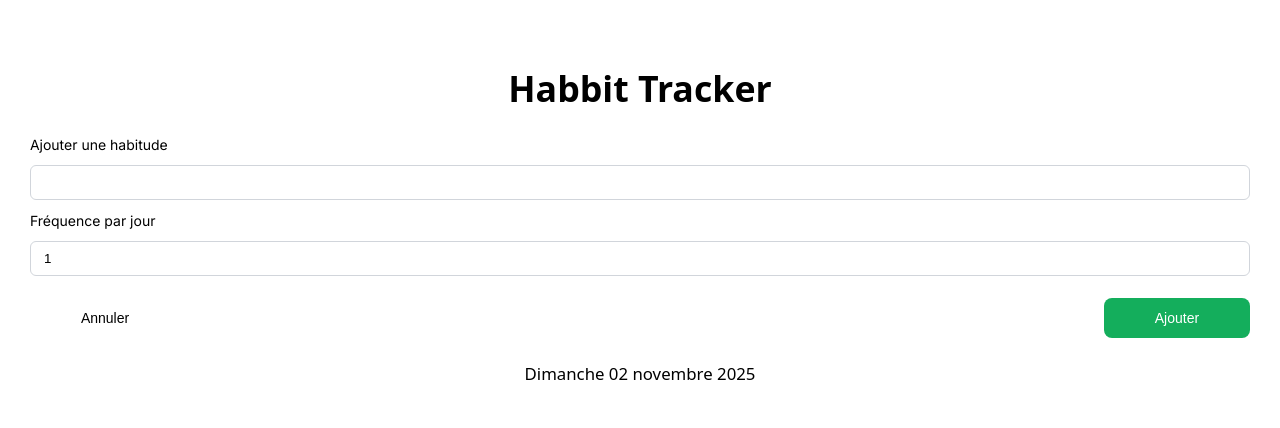
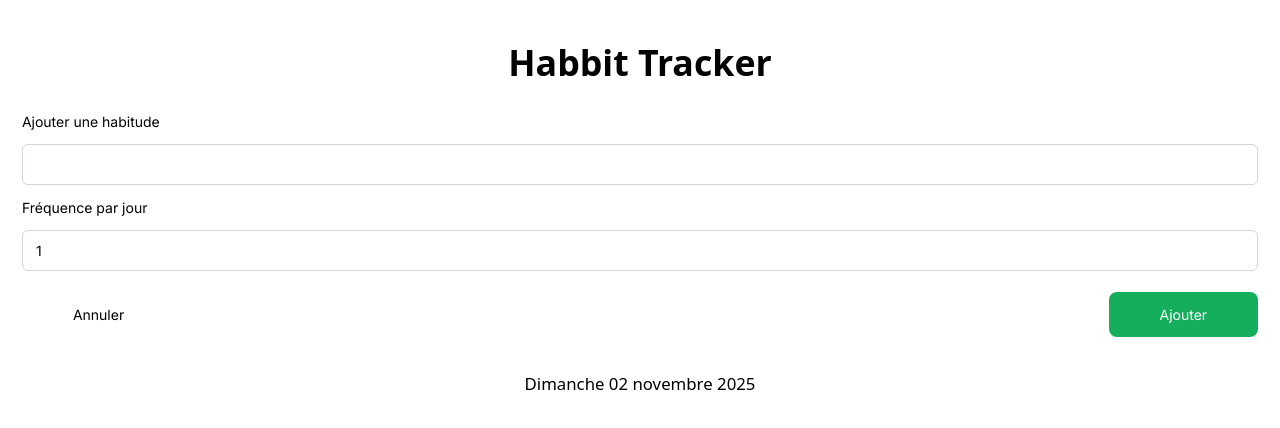
Before and after one commit to jmarcm/habbit-tracker, a React (Vite) app in the folder habbit-tracker/: page / in a window 1280 px wide. Shown: the top 428 px of the page. Built offline with nearby package versions, Linux system fonts and the light colour scheme; a web font is replaced by a local one.

Commit message:
Amélioration des styles CSS : ajout de la gestion des marges, des animations et des propriétés d'accessibilité pour un rendu plus cohérent et intuitif.

```diff
--- a/habbit-tracker/src/App.css
+++ b/habbit-tracker/src/App.css
@@ -1,3 +1,65 @@
+/* 1. Use a more-intuitive box-sizing model */
+*, *::before, *::after {
+  box-sizing: border-box;
+}
+
+/* 2. Remove default margin */
+* {
+  margin: 0;
+}
+
+/* 3. Enable keyword animations */
+@media (prefers-reduced-motion: no-preference) {
+  html {
+    interpolate-size: allow-keywords;
+  }
+}
+
+body {
+  /* 4. Add accessible line-height */
+  line-height: 1.5;
+  /* 5. Improve text rendering */
+  -webkit-font-smoothing: antialiased;
+}
+
+/* 6. Improve media defaults */
+img, picture, video, canvas, svg {
+  display: block;
+  max-width: 100%;
+}
+
+/* 7. Inherit fonts for form controls */
+input, button, textarea, select {
+  font: inherit;
+}
+
+/* 8. Avoid text overflows */
+p, h1, h2, h3, h4, h5, h6 {
+  overflow-wrap: break-word;
+}
+
+/* 9. Improve line wrapping */
+p {
+  text-wrap: pretty;
+}
+h1, h2, h3, h4, h5, h6 {
+  text-wrap: balance;
+}
+
+/*
+  10. Create a root stacking context
+*/
+#root, #__next {
+  isolation: isolate;
+}
+
+
+
+
+* {
+    box-sizing: border-box;
+}
+
 html {
   font-family: "Inter", sans-serif;
   font-size: 0.875em;
@@ -7,17 +69,22 @@ body {
   padding-left: 1.563em;
   padding-right: 1.563em;
 }
+header {
+  overflow: auto;
+}
 
 h1 {
+  margin-top: 1em;
+  margin-bottom: 0.6em;
   font-family: "Irish Grover", system-ui;
   font-size: 2.55em;
   font-weight: 600;
   font-style: normal;
   text-align: center;
-  margin-top: 1.8em;
 }
 
 h2 {
+  margin-top: 2em;
   font-family: "Irish Grover", system-ui;
   font-size: 1.2em;
   font-weight: 400;
```
